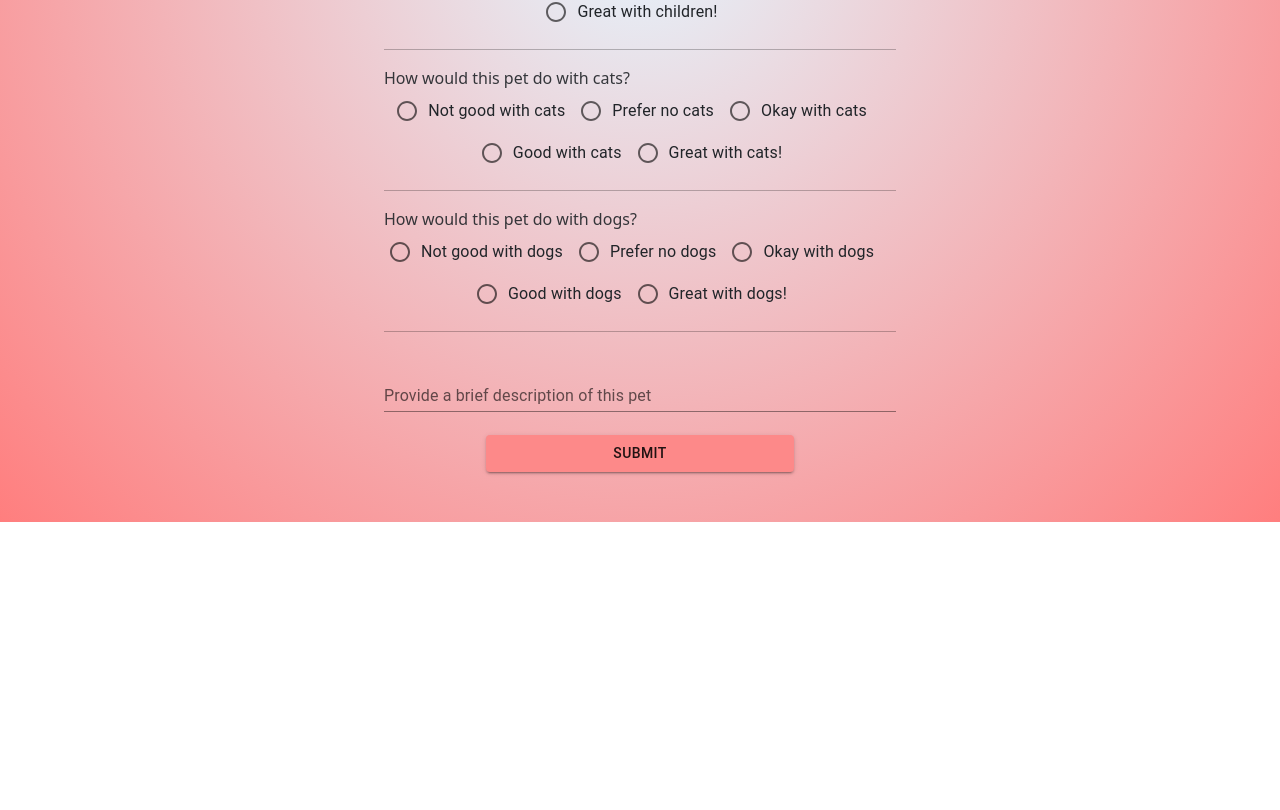
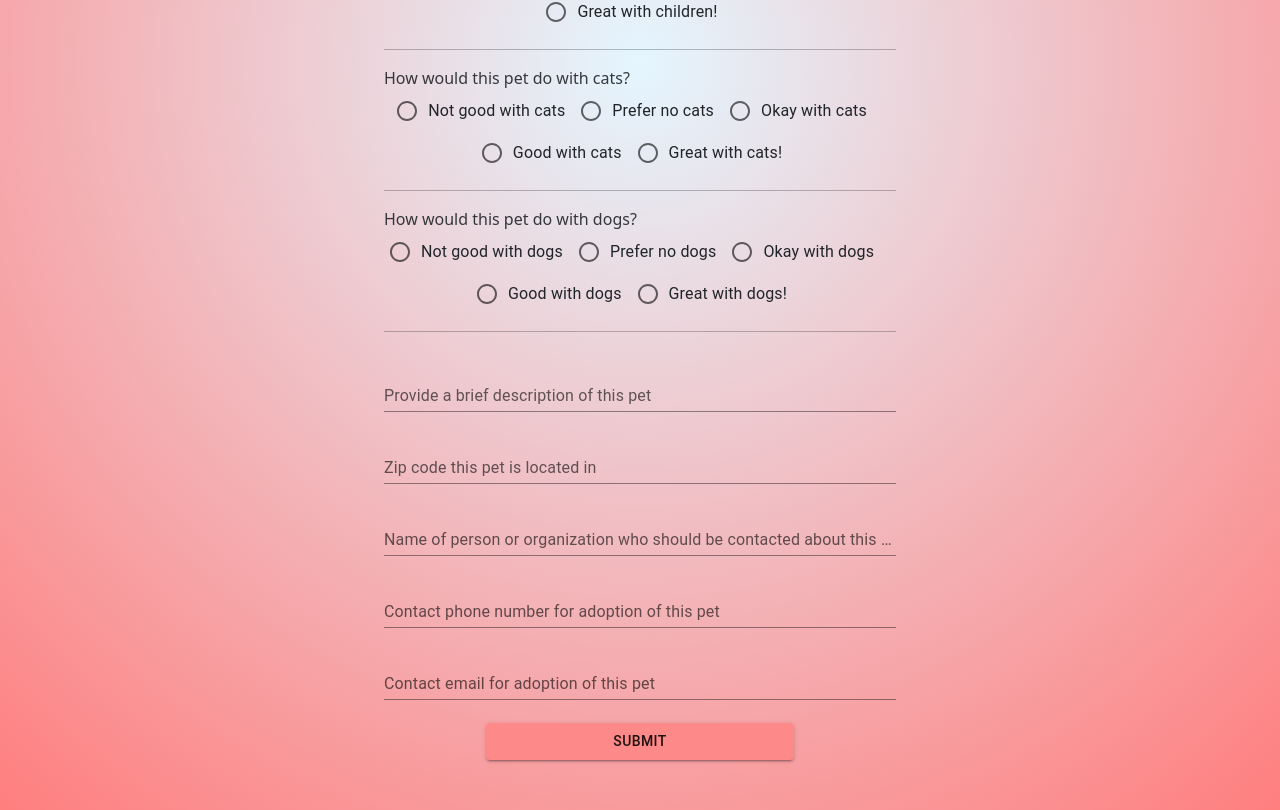
Before and after one commit to Cryanblemonz/RescueRoad, a React (Vite) app in the folder client/: page /Upload in a window 1280 px wide. Shown: the part 684-1494 px from the top of the page. Before the commit the page ends 1206 px from the top, so only its background shows below. Built offline with nearby package versions, Linux system fonts and the light colour scheme; no server answers; a web font is replaced by a local one.

Commit message:
changed uploadForm, upload & imageUplaod post requests, and petSchema all to include contact information about the pet

```diff
--- a/client/src/HomeFiles/Card.jsx
+++ b/client/src/HomeFiles/Card.jsx
@@ -149,13 +149,13 @@ function Card() {
                 <div className="card card-back">
                     <div className="back-info">
                         {!extendedDescription && breed && (
-                            <p  onClick={handleFlipClick}>
+                            <p onClick={handleFlipClick}>
                                 <strong>Breed: </strong>
                                 {breed}
                             </p>
                         )}
                         {!extendedDescription && age && (
-                            <p  onClick={handleFlipClick}>
+                            <p onClick={handleFlipClick}>
                                 <strong>Age: </strong>
                                 {age}
                             </p>
@@ -168,7 +168,8 @@ function Card() {
                                 ) : description.length >= 65 ? (
                                     <span>
                                         {description.substring(0, 65)}
-                                        <span className="see-more"
+                                        <span
+                                            className="see-more"
                                             style={{
                                                 color: "blue",
                                                 fontWeight: "bold",
@@ -202,7 +203,18 @@ function Card() {
                             borderStyle: "dotted none none none",
                             margin: "0 auto 10px auto",
                         }}></hr>
-                    <p
+                    <div className="contact">
+                        <h3>Contact</h3>
+                        <p><strong>I live in:</strong></p>
+                        <p><strong>In a:</strong></p>
+                        <p><strong>Phone:</strong></p>
+                        <p><strong>Email: </strong></p>
+
+                    </div>
+
+                    {/* Save for messaging feature */}
+
+                    {/* <p
                         style={{ width: "80%", textAlign: "center" }}
                         onClick={handleFlipClick}>
                         <strong>
@@ -214,7 +226,7 @@ function Card() {
                         type="text"
                         variant="outlined"
                         style={{ overflow: "visible" }}
-                        rows="3"
+                        rows="2"
                         multiline></Input>
                     <Fab
                         variant="extended"
@@ -234,7 +246,7 @@ function Card() {
                                 bottom: "5",
                             }}
                             onClick={handleFlipClick}
-                        />
+                        /> */}
                 </div>
             </ReactCardFlip>
             <SwipeButton
--- a/client/src/HomeFiles/Home.css
+++ b/client/src/HomeFiles/Home.css
@@ -31,7 +31,9 @@ img {
     display: flex;
     justify-content: center;
     align-items: center;
-    margin: 7px auto;
+    margin:  auto;
+    padding: 10px;
+    transform:scale(95%)
 }
 
 
@@ -81,7 +83,7 @@ img {
 
 h1 {
     font-family: "Darumadrop One", cursive;
-    font-size: 3rem;
+    font-size: 2.7rem;
 }
 
 ul {
@@ -95,6 +97,4 @@ ul {
 
 .back-info p {
     display: block;
-    margin-left: 10%;
-    margin-top: 15px;
 }
--- a/client/src/SignupFiles/SignupForm.jsx
+++ b/client/src/SignupFiles/SignupForm.jsx
@@ -2,6 +2,9 @@ import Button from "@mui/material/Button";
 import Input from "../components/Input";
 import axios from 'axios';
 import {useState} from 'react';
+import RadioGroup from "@mui/material/RadioGroup";
+import FormControlLabel from "@mui/material/FormControlLabel";
+import Radio from "@mui/material/Radio";
 
 const styleforButton1 = {
     margin: "15px auto 10px auto",
@@ -19,9 +22,11 @@ const styleforButton2 = {
 
 
 function SignupForm(props) {
+        const [email, setEmail] = useState("");
         const [username, setUsername] = useState("");
         const [password1, setPassword1] = useState("");
         const [password2, setPassword2] = useState("");
+        const [zipCode, setZipCode] = useState(null);
 
         const handleSubmit = async (event) => {
                 event.preventDefault();
@@ -41,6 +46,25 @@ function SignupForm(props) {
     return (
         <div className="signup-form">
             <form onSubmit={handleSubmit}>
+
+            <Input
+                    type="email"
+                    size="small"
+                    label="Email Address"
+                    margin="normal"
+                    fullWidth
+                    name="email"
+                    inputFunction={event => setEmail(event.target.value)}
+                />
+                    <Input
+                    type="text"
+                    size="small"
+                    label="Zip Code"
+                    margin="normal"
+                    fullWidth
+                    name="zipCode"
+                    inputFunction={event => setZipCode(event.target.value)}
+                />
                 <Input
                     type="text"
                     size="small"
@@ -66,6 +90,7 @@ function SignupForm(props) {
                     name="password2"
                     inputFunction={event => setPassword2(event.target.value)}
                 />
+
                 <Button
                     style={styleforButton1}
                     type="submit"
--- a/client/src/UploadFiles/UploadForm.jsx
+++ b/client/src/UploadFiles/UploadForm.jsx
@@ -30,6 +30,10 @@ function UploadForm(props) {
     const [goodWithCats, setGoodWithCats] = useState("");
     const [goodWithDogs, setGoodWithDogs] = useState("");
     const [description, setDescription] = useState("");
+    const [zipCode, setZipCode] = useState("");
+    const [contactPhone, setcontactPhone] = useState("");
+    const [contactName, setContactName] = useState("");
+    const [contactEmail, setcontactEmail] = useState("");
 
     function assignSpecies(event){
         setSpecies(event.target.value);
@@ -49,17 +53,12 @@ function UploadForm(props) {
         event.preventDefault();
         try{
                 const response = await axios.post("/api/upload", {
-                        species, name, breed, age, goodWithKids, goodWithCats, goodWithDogs, description
+                        species, name, breed, age, goodWithKids, goodWithCats, goodWithDogs, description, zipCode, contactName, contactPhone, contactEmail
                 })
                 window.location.href="/imageupload"
         } catch (error){
                 console.error("Error uploading pet", error);
         }
-    }
-
-    function consoleCheck(e){
-        e.preventDefault();
-        console.log(species, name, breed, age, goodWithKids, goodWithCats, goodWithDogs, description)
     }
 
     return (
@@ -88,7 +87,7 @@ function UploadForm(props) {
                         size="medium"
                         label={species === "Pet" ? "Pet's Name" : species === "Cat" ? "Cat's Name" : species === "Dog" ? "Dog's Name" : null}
                         fullWidth
-                        inputFunction={() => {setName(event.target.value)}}
+                        inputFunction={event => {setName(event.target.value)}}
                         value={name}
                     />
 
@@ -98,8 +97,7 @@ function UploadForm(props) {
                         size="medium"
                         label="Breed"
                         fullWidth
-                        inputFunction={() => {setBreed(event.target.value)}}
-
+                        inputFunction={event => {setBreed(event.target.value)}}
                         name="petBreed"
                     />
                 </FormControl>
@@ -115,7 +113,7 @@ function UploadForm(props) {
                         aria-labelledby="demo-radio-buttons-group-label"
                         row
                         class="radio-group"
-                        onChange={() => {setAge(event.target.value)}}>
+                        onChange={event => {setAge(event.target.value)}}>
                         <FormControlLabel
                             value={species === "Cat" ? "Kitten" : "Puppy"}
                             control={<Radio />}
@@ -150,7 +148,7 @@ function UploadForm(props) {
                         aria-labelledby="demo-radio-buttons-group-label"
                         row
                         class="radio-group"
-                        onChange={() => {setGoodWithKids(event.target.value)}}>
+                        onChange={event => {setGoodWithKids(event.target.value)}}>
                         <FormControlLabel
                             value="Not good with children"
                             control={<Radio />}
@@ -189,7 +187,7 @@ function UploadForm(props) {
                         aria-labelledby="demo-radio-buttons-group-label"
                         row
                         class="radio-group"
-                        onChange={() => {setGoodWithCats(event.target.value)}}>
+                        onChange={event => {setGoodWithCats(event.target.value)}}>
                         <FormControlLabel
                             value="Not good with cats"
                             control={<Radio />}
@@ -228,7 +226,7 @@ function UploadForm(props) {
                         aria-labelledby="demo-radio-buttons-group-label"
                         row
                         class="radio-group"
-                        onChange={() => {setGoodWithDogs(event.target.value)}}>
+                        onChange={event => {setGoodWithDogs(event.target.value)}}>
                         <FormControlLabel
                             value="Not good with dogs"
                             control={<Radio />}
@@ -264,7 +262,43 @@ function UploadForm(props) {
                         fullWidth
                         name="petBreed"
                         multiline
-                        inputFunction={() => {setDescription(event.target.value)}}
+                        inputFunction={event => {setDescription(event.target.value)}}
+                    />
+                    <Input
+                        variant="standard"
+                        type="text"
+                        size="medium"
+                        label="Zip code this pet is located in"
+                        fullWidth
+                        inputFunction={event => {setZipCode(event.target.value)}}
+                        name="zipCode"
+                    />
+                    <Input
+                        variant="standard"
+                        type="text"
+                        size="medium"
+                        label="Name of person or organization who should be contacted about this pet"
+                        fullWidth
+                        inputFunction={event => {setContactName(event.target.value)}}
+                        name="contactName"
+                    />
+                    <Input
+                        variant="standard"
+                        type="text"
+                        size="medium"
+                        label="Contact phone number for adoption of this pet"
+                        fullWidth
+                        inputFunction={event => {setcontactPhone(event.target.value)}}
+                        name="contactPhone"
+                    />
+                    <Input
+                        variant="standard"
+                        type="text"
+                        size="medium"
+                        label="Contact email for adoption of this pet"
+                        fullWidth
+                        inputFunction={event => {setcontactEmail(event.target.value)}}
+                        name="contactEmail"
                     />
                 </FormControl>
                 <Button style={styleforButton} variant="contained" onClick={handleSubmit}>Submit</Button>
```
Also changed, not shown: 1 other file (tests, documents, lock files or other folders).
